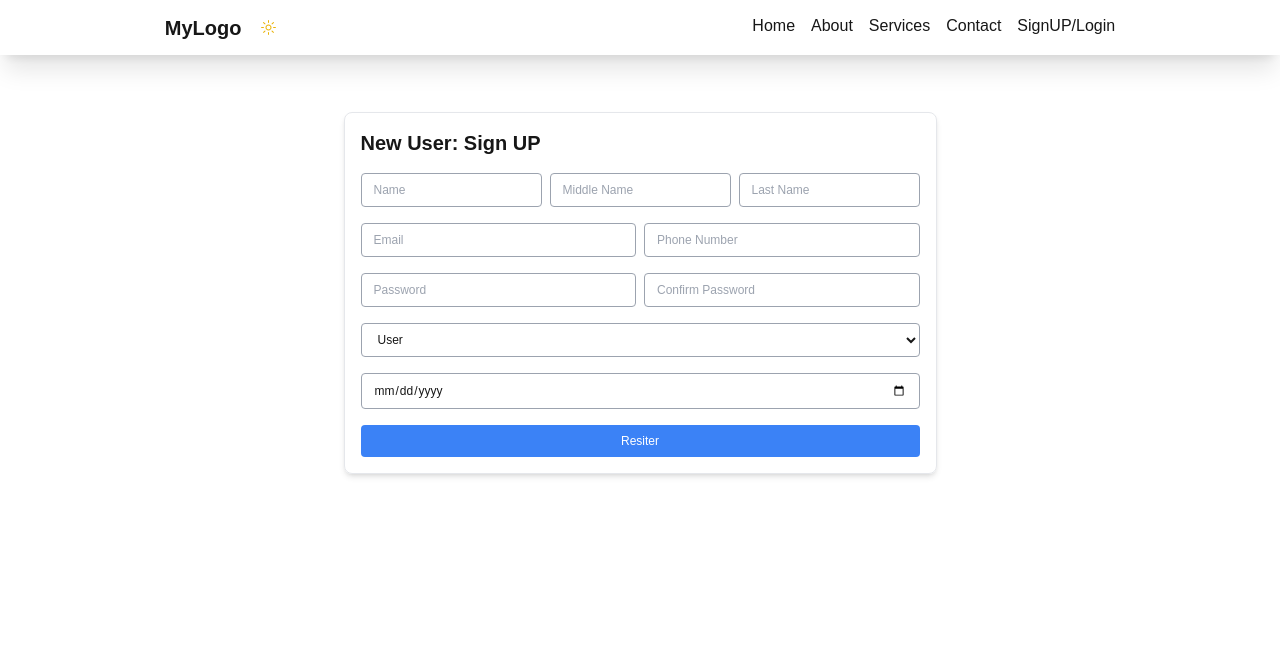
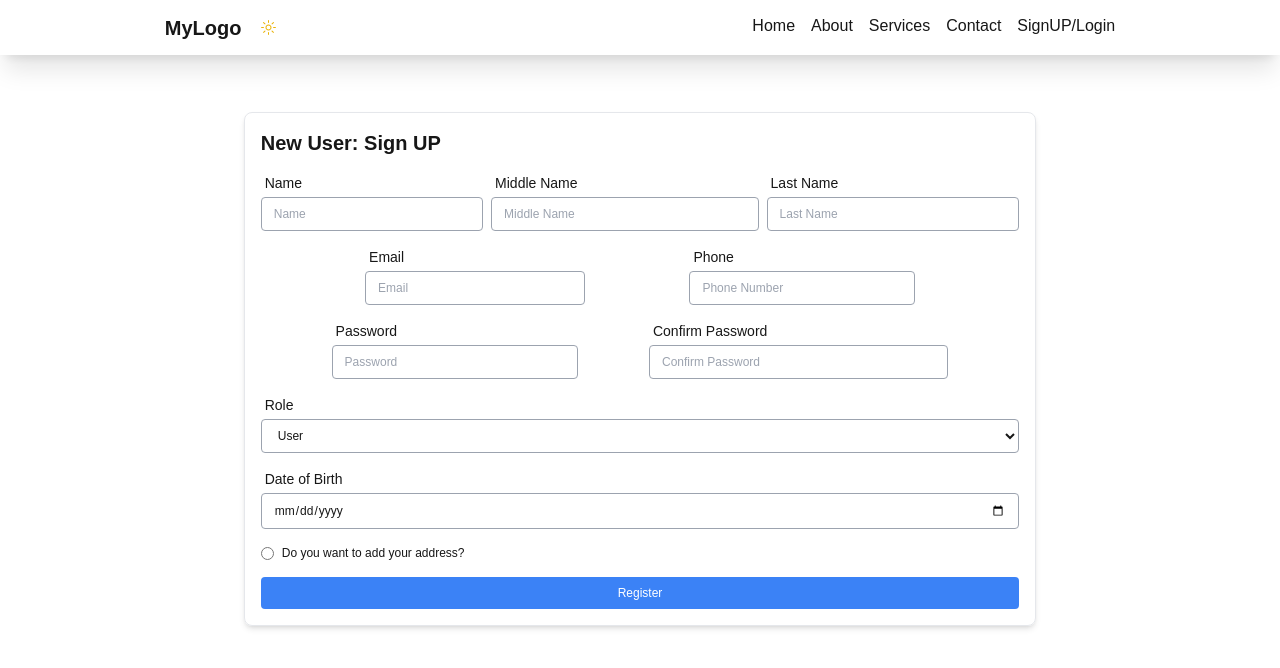
Before and after one commit to Github6432/job-portal, a Next.js app: page /user/CreateUser in a window 1280 px wide. Shown: the top 668 px of the page. Built offline with nearby package versions, Linux system fonts and the light colour scheme.

Commit message:
create form process

```diff
--- a/models/userSchema.ts
+++ b/models/userSchema.ts
@@ -38,20 +38,15 @@ const UserSchema: Schema = new Schema({
     name: { type: String, required: true },
     middleName: { type: String },
     lastName: { type: String },
-    email: { type: String },
+    email: { type: String, unique: true },
     password: { type: String, required: true },
     phoneNumber: { type: Number, unique: true, required: true },
     role: {
         type: String,
         enum: ['user', 'admin', 'employee', 'sr_employee', 'supervisor', 'hr', 'tl', 'manager', 'share_holder', 'owner'],
-        default: 'user'
+        default: 'user',
     },
-    permissions: {
-        type: String,
-        enum: ['user', 'admin', 'employee'],
-        default: 'user'
-    },
-
+    permissions: [{ type: String, enum: ['user', 'admin', 'employee'] }],
     profileImage: { type: String },
     dob: { type: Date },
     address: {
--- a/pages/api/user/create-user.ts
+++ b/pages/api/user/create-user.ts
@@ -6,40 +6,42 @@ import User, { IUser } from '../../../models/userSchema';
 type Data = {
     success: boolean;
     user?: IUser;
-    users?: IUser[];
     message?: string;
     error?: unknown;
 };
 
-const batchSize = 100; // Define the batch size for inserting users
-
 export default async function handler(req: NextApiRequest, res: NextApiResponse<Data>) {
-    await connectdb();
+    await connectdb(); // Establish database connection
+    console.log('ok1')
 
     if (req.method === 'POST') {
-        // Extract users from the request body
-        const { users }: { users: IUser[] } = req.body;
+        console.log('ok2')
+        const { user }: { user: Partial<IUser> } = req.body;
         try {
-            const customSalt: string = process.env.MY_SECRET_PHRASE || '';
-            // Step 1: Hash all user passwords concurrently
-            const hashedUsers = await Promise.all(
-                users.map(async (user) => {
-                    const saltedPassword = customSalt + user.password;
-                    const hashedPassword = await bcrypt.hash(saltedPassword, 8); // 8 salt rounds for speed
-                    return { ...user, password: hashedPassword, createdAt: new Date(), updatedAt: new Date() };
-                })
-            );
-
-            // Step 2: Insert users in batches to avoid large database writes
-            for (let i = 0; i < hashedUsers.length; i += batchSize) {
-                const batch = hashedUsers.slice(i, i + batchSize);
-                await User.insertMany(batch);
+            // Step 2: Check if the user already exists
+            const existingUser = await User.findOne({ $or: [{ email: user.email }, { phoneNumber: user.phoneNumber }] });
+            if (existingUser) {
+                return res.status(409).json({ success: false, message: 'User with this email or phone number already exists' });
             }
 
-            res.status(201).json({ success: true, message: 'User accounts created successfully' });
+            // Step 3: Hash Password
+            const customSalt: string = process.env.MY_SECRET_PHRASE || "";
+            console.log('custum salt', customSalt)
+            // Step 1: Hash all user passwords concurrently
+            const saltedPassword = customSalt + user.password;
+            const hashedPassword = await bcrypt.hash(saltedPassword, 8); // 8 salt rounds for speed
+
+            // Step 4: Create New User Object
+            const newUser = new User({ ...user, password: hashedPassword, });
+
+            // Step 5: Save User to Database
+            const savedUser = await newUser.save();
+
+            // Step 6: Respond to Client
+            res.status(201).json({ success: true, user: savedUser, message: 'User registered successfully' });
         } catch (error) {
-            console.error('Error creating users:', error);
-            res.status(500).json({ success: false, message: 'User account creation failed', error });
+            console.error('Error during user registration:', error);
+            res.status(500).json({ success: false, message: 'Internal server error', error });
         }
     } else {
         res.setHeader('Allow', ['POST']);
--- a/pages/user/CreateUser.tsx
+++ b/pages/user/CreateUser.tsx
@@ -1,6 +1,8 @@
 import React, { useState } from 'react';
 
 const CreateUser: React.FC = () => {
+    const [isSubmitting, setIsSubmitting] = useState(false);
+    const [isChecked, setIsChecked] = useState(false);
     const [formData, setFormData] = useState({
         userId: '',
         name: '',
@@ -9,25 +11,21 @@ const CreateUser: React.FC = () => {
         email: '',
         password: '',
         re_password: '',
-        phoneNumber: undefined,
+        phoneNumber: '',
         role: '',
         permissions: [],
         profileImage: '',
-        dob: undefined,
+        dob: '',
         address: {
             village: '',
             city: '',
             state: '',
             country: '',
-            pincode: undefined,
+            pincode: '',
             landmark: '',
         },
-        isVerified: false,
-        status: '',
         notificationsEnabled: false,
-        notificationPreferences: undefined,
-        lastLogin: undefined,
-        loginHistory: [],
+        notificationPreferences: [],
     });
 
     const handleChange = (e: React.ChangeEvent<HTMLInputElement | HTMLSelectElement>) => {
@@ -35,10 +33,25 @@ const CreateUser: React.FC = () => {
         setFormData((prevData) => ({ ...prevData, [name]: value }));
     };
 
-    const handleSubmit = (e: React.FormEvent) => {
+    const handleSubmit = async (e: React.FormEvent) => {
         e.preventDefault();
+        setIsSubmitting(true);
         // Process form submission here (e.g., send formData to API)
-        console.log(formData);
+        console.log('FORMDATA', formData);
+        console.log('ooooooooook')
+        try {
+            const response = await fetch('/api/user/create-user', {
+                method: 'POST', headers: { 'Content-Type': 'application/json' }, body: JSON.stringify({ user: formData }),
+            });
+            const resData = await response.json();
+            if (response.ok) {
+                console.log(resData);
+            } else {
+                console.error('Error:', resData);
+            }
+        } catch (error) {
+            console.error('Request failed:', error);
+        }
     };
 
     return (
@@ -47,6 +60,8 @@ const CreateUser: React.FC = () => {
             <form onSubmit={handleSubmit} className=" text-xs space-y-4">
                 {/* Name */}
                 <div className='flex space-x-2'>
+                    <div className='space-y-1'>
+                        <label htmlFor="name" className="text-sm font-medium ml-1 ">Name</label>
                         <input
                             type="text"
                             name="name"
@@ -57,6 +72,9 @@ const CreateUser: React.FC = () => {
                             onChange={handleChange}
                             className="w-full px-3 py-2 border border-gray-400 rounded bg-transparent"
                         />
+                    </div>
+                    <div className='space-y-1'>
+                        <label htmlFor="middlename" className="text-sm font- ml-1 medium">Middle Name</label>
                         <input
                             type="text"
                             name="middleName"
@@ -66,6 +84,9 @@ const CreateUser: React.FC = () => {
                             onChange={handleChange}
                             className="w-full px-3 py-2 border border-gray-400 rounded bg-transparent"
                         />
+                    </div>
+                    <div className='space-y-1'>
+                        <label htmlFor="lastname" className="text-sm font-me ml-1 dium">Last Name</label>
                         <input
                             type="text"
                             name="lastName"
@@ -76,8 +97,11 @@ const CreateUser: React.FC = () => {
                             className="w-full px-3 py-2 border border-gray-400 rounded bg-transparent"
                         />
                     </div>
-                <div className="flex space-x-2">
+                </div>
+                <div className="flex justify-evenly">
                     {/* Email */}
+                    <div className='space-y-1'>
+                        <label htmlFor="email" className="text-sm font-medium ml-1 ">Email</label>
                         <input
                             type="email"
                             name="email"
@@ -87,20 +111,27 @@ const CreateUser: React.FC = () => {
                             onChange={handleChange}
                             className="w-full px-3 py-2 border border-gray-400 rounded bg-transparent"
                         />
+                    </div>
                     {/* Phone Number */}
+                    <div className='space-y-1'>
+                        <label htmlFor="phone" className="text-sm font-medium ml-1 ">Phone</label>
                         <input
                             type="tel"
                             name="phoneNumber"
                             placeholder="Phone Number"
-                        value={formData.phoneNumber}
+                            value={formData.phoneNumber || ''}
                             pattern="\d{10}"
                             required
                             onChange={handleChange}
                             className="w-full px-3 py-2 border border-gray-400 rounded bg-transparent"
+                            autoComplete="new-password"
                         />
                     </div>
-                <div className="flex space-x-2">
+                </div>
+                <div className="flex justify-evenly">
                     {/* Password */}
+                    <div className='space-y-1'>
+                        <label htmlFor="password" className="text-sm font-medium ml-1 ">Password</label>
                         <input
                             type="password"
                             name="password"
@@ -110,21 +141,29 @@ const CreateUser: React.FC = () => {
                             required
                             onChange={handleChange}
                             className="w-full px-3 py-2 border border-gray-400 rounded bg-transparent"
+                            autoComplete="new-password"
                         />
+                    </div>
                     {/* Re-Password */}
+                    <div className='space-y-1'>
+                        <label htmlFor="re-password" className="text-sm font-medium ml-1 ">Confirm Password</label>
                         <input
                             type="password"
                             name="re_password"
                             placeholder="Confirm Password"
-                        value={formData.password}
+                            value={formData.re_password}
                             minLength={6}
                             required
                             onChange={handleChange}
                             className="w-full px-3 py-2 border border-gray-400 rounded bg-transparent"
+                            autoComplete="new-password"
                         />
+                    </div>
                 </div>
 
                 {/* Role */}
+                <div className='space-y-1'>
+                    <label htmlFor="role" className="text-sm font-medium ml-1 ">Role</label>
                     <select
                         name="role"
                         value={formData.role}
@@ -134,7 +173,9 @@ const CreateUser: React.FC = () => {
                         <option className='dark:text-gray-500' value="user">User</option>
                         <option className='dark:text-gray-500' value="admin">Admin</option>
                     </select>
-
+                </div>
+                <div className='space-y-1'>
+                    <label htmlFor="dob" className="text-sm font-medium ml-1 ">Date of Birth</label>
                     <input
                         type="date"
                         name="dob"
@@ -143,13 +184,104 @@ const CreateUser: React.FC = () => {
                         onChange={handleChange}
                         className="w-full px-3 py-2 border border-gray-400 rounded bg-transparent"
                     />
+                </div>
+                <div>
+                    <label className="flex items-center space-x-2">
+                        <input
+                            type="radio"
+                            checked={isChecked}
+                            onClick={() => setIsChecked(prev => !prev)}
+                            className="form-radio text-blue-500"
+                        />
+                        <span>Do you want to add your address?</span>
+                    </label>
+                </div>
+                {/* Conditionally render address fields based on isChecked */}
+                {isChecked && (
+                    // <div className="space-y-4 mt-4">
+                    <>
+                        <div className='flex space-x-2'>
+                            <div className="space-y-1">
+                                <label htmlFor="country" className="text-sm font-medium ml-1">Country</label>
+                                <input
+                                    type="text"
+                                    name="country"
+                                    value={formData.address.country}
+                                    placeholder='Country'
+                                    // onChange={handleAddressChange}
+                                    className="w-full px-3 py-2 border border-gray-400 rounded bg-transparent"
+                                />
+                            </div>
+                            <div className="space-y-1">
+                                <label htmlFor="state" className="text-sm font-medium ml-1">State</label>
+                                <input
+                                    type="text"
+                                    name="state"
+                                    value={formData.address.state}
+                                    placeholder='State'
+                                    // onChange={handleAddressChange}
+                                    className="w-full px-3 py-2 border border-gray-400 rounded bg-transparent"
+                                />
+                            </div>
+                            <div className="space-y-1">
+                                <label htmlFor="city" className="text-sm font-medium ml-1">City</label>
+                                <input
+                                    type="text"
+                                    name="city"
+                                    value={formData.address.city}
+                                    placeholder='City'
+                                    // onChange={handleAddressChange}
+                                    className="w-full px-3 py-2 border border-gray-400 rounded bg-transparent"
+                                />
+                            </div>
+                        </div>
+                        <div className='flex space-x-2'>
+                            <div className="space-y-1">
+                                <label htmlFor="village" className="text-sm font-medium ml-1">Village / Town</label>
+                                <input
+                                    type="text"
+                                    name="village"
+                                    value={formData.address.village}
+                                    placeholder='Village'
+                                    // onChange={handleAddressChange}
+                                    className="w-full px-3 py-2 border border-gray-400 rounded bg-transparent"
+                                />
+                            </div>
+                            <div className="space-y-1">
+                                <label htmlFor="pincode" className="text-sm font-medium ml-1">Pincode</label>
+                                <input
+                                    type="text"
+                                    name="pincode"
+                                    value={formData.address.pincode}
+                                    placeholder='Pincode'
+                                    // onChange={handleAddressChange}
+                                    className="w-full px-3 py-2 border border-gray-400 rounded bg-transparent"
+                                />
+                            </div>
+                        </div>
+                        <div className='flex space-x-2'>
+                            <div className="space-y-1">
+                                <label htmlFor="landmark" className="text-sm font-medium ml-1">Landmark</label>
+                                <textarea
+                                    name="landmark"
+                                    value={formData.address.landmark}
+                                    // onChange={handleAddressChange}
+                                    placeholder='Landmark.....'
+                                    className="w-full px-3 py-2 border border-gray-400 rounded bg-transparent"
+                                />
+                            </div>
+                        </div>
+                    </>
+                    // Repeat the same for city, state, country, pincode, and landmark
+                )}
 
                 {/* Submit Button */}
                 <button
                     type="submit"
-                    className="w-full bg-blue-500 text-white py-2 px-4 rounded hover:bg-blue-600 transition"
+                    disabled={isSubmitting}
+                    className={`w-full py-2 px-4 rounded ${isSubmitting ? 'bg-gray-400' : 'bg-blue-500'} text-white hover:bg-blue-600 transition`}
                 >
-                    Resiter
+                    {isSubmitting ? 'Submitting...' : 'Register'}
                 </button>
             </form>
         </div>
```
Lines whose indentation alone changed are shown as unchanged.
